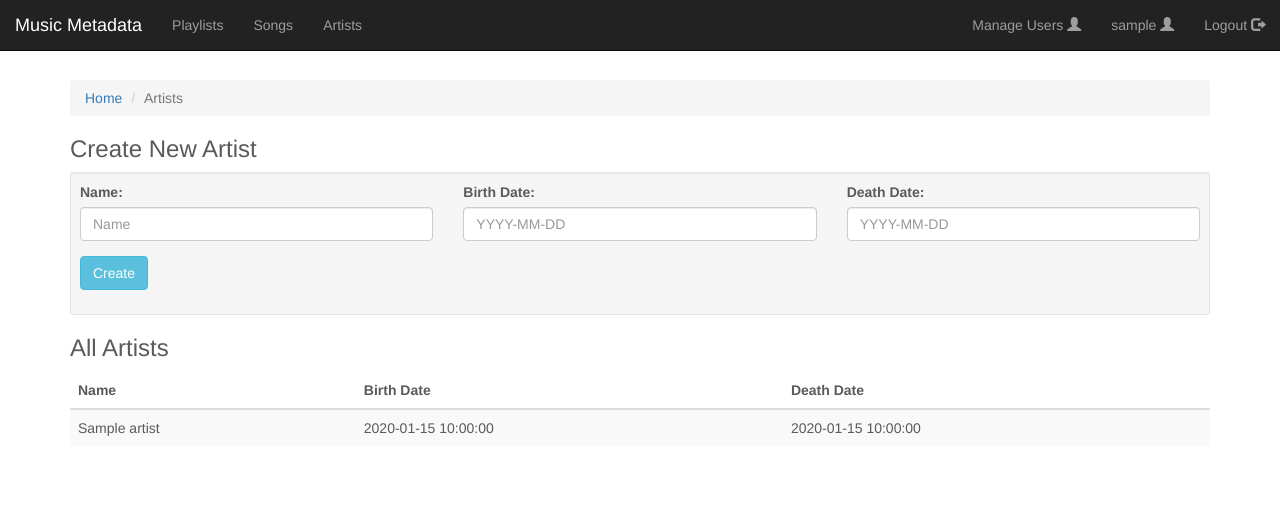
After one commit to NipunSingh/MusicMetadataDatabasesClassProject, a PHP site: page /artists.php in a window 1280 px wide. The commit adds this page. Shown: the top 505 px of the page. Run offline with PHP 8.4, Linux system fonts and the light colour scheme; the visitor is signed in with stand-in values (Sample User, id 1); tables that the repository leaves empty or names only in its code hold one stand-in row (values such as "Sample post").

Commit message:
favorite artists, artist management

```diff
--- /dev/null
+++ b/artists.php
@@ -0,0 +1,85 @@
+<?php session_start();
+    if (!isset($_SESSION['username'])) {
+        header("Location: signin.php");
+    }
+    include_once 'connection.php';
+
+    $user_q = "SELECT id, is_admin FROM `music`.`web_user` where `username`='".$_SESSION['username']."'";
+    $results = mysqli_query($conn,$user_q);
+    $user_info = mysqli_fetch_assoc($results);
+    $user_id = $user_info["id"];
+    $is_admin = $user_info["is_admin"];
+?>
+<!DOCTYPE HTML>
+<html lang="en">
+    <head>
+        <?php include 'header.php'; ?>
+        <title>Artists</title>
+    </head>
+    <body>
+        <?php include 'navbar.php'; ?>
+        <ol class="breadcrumb">
+          <li><a href="index.php">Home</a></li>
+          <li class="active">Artists</li>
+        </ol>
+        <?php if (strcmp ($is_admin, "1") == 0) { ?>
+        <h3>Create New Artist</h3>
+        <div class="col-lg-12 well well-sm">
+                <div class="row">
+                    <form id = "main-form" action="createArtist.php" method="post">
+                        <div class="col-sm-4 form-group">
+                            <label>Name:</label>
+                            <input type="text" name='name' id='name' placeholder="Name" class="form-control" required>
+                        </div>
+                        <div class="col-sm-4 form-group">
+                            <label>Birth Date:</label>
+                            <input type="text" name='birth' id='birth' placeholder="YYYY-MM-DD" class="form-control">
+                        </div>
+                        <div class="col-sm-4 form-group">
+                            <label>Death Date:</label>
+                            <input type="text" name='death' id='death' placeholder="YYYY-MM-DD" class="form-control">
+                        </div>
+                        <div class="col-sm-2 form-group">
+                            <button type="submit" class="btn btn-md btn-info">Create</button>
+                        </div>
+                    </form>
+            </div>
+        </div>
+        <?php } ?>
+        <h3>All Artists</h3>
+        <table class="table table-striped">
+            <thead>
+                <tr>
+                    <th>Name</th>
+                    <th>Birth Date</th>
+                    <th>Death Date</th>
+                </tr>
+            </thead>
+            <tbody>
+                <?php
+                    $user_q = "SELECT id FROM `music`.`web_user` where `username`='".$_SESSION['username']."'";
+                    $user_id = mysqli_query($conn,$user_q)->fetch_row()[0];
+                    $artists_q = "SELECT * FROM `music`.`artist`";
+                    $artists = $conn->query($artists_q);
+                    if ($artists->num_rows > 0) {
+                        while($row = $artists->fetch_assoc()) {
+                            echo "<tr><td>";
+                            $bdate = $row["birth_date"];
+                            if (strcmp($row["birth_date"],"0000-00-00")==0) {
+                                $bdate = "-";
+                            }
+                            $ddate = $row["death_date"];
+                            if (strcmp($row["death_date"],"0000-00-00")==0) {
+                                $ddate = "-";
+                            }
+                            echo $row["name"]."</td><td>".$bdate."</td><td>".$ddate;
+                            echo "</td></tr>";
+                        }
+                    }
+                    mysqli_close($conn);
+                ?>
+            </tbody>
+        </table>
+        <?php include 'footer.php'; ?>
+    </body>
+</html>
--- a/navbar.php
+++ b/navbar.php
@@ -26,6 +26,7 @@
             <ul class="nav navbar-nav navbar-left">
                 <li><a href="playlists.php">Playlists</a></li>
                 <li><a href="songs.php">Songs</a></li>
+                <li><a href="artists.php">Artists</a></li>
             </ul>
             <div class="nav navbar-nav navbar-right">
                 <ul class="nav navbar-nav">
--- a/searchSongs.php
+++ b/searchSongs.php
@@ -12,7 +12,7 @@ include_once 'connection.php';
 if ($_SERVER["REQUEST_METHOD"] == "POST") {
     $query = mysql_real_escape_string($_POST['vals']);
     $p_id = mysql_real_escape_string($_POST['playlist']);
-    $select_q = "SELECT `music`.`song`.id as id, `music`.`song`.name as name, `music`.`artist`.name as artist_name FROM `music`.`song` LEFT JOIN `music`.`artist` ON `music`.`song`.artist_id = `music`.`artist`.id WHERE `music`.`song`.name LIKE '".$query."%'";
+    $select_q = "SELECT `music`.`song`.id as id, `music`.`song`.name as name, `music`.`artist`.name as artist_name FROM `music`.`song` LEFT JOIN `music`.`artist` ON `music`.`song`.artist_id = `music`.`artist`.id WHERE `music`.`song`.name LIKE '%".$query."%'";
     $songs = $conn->query($select_q);
     $result = "";
     if ($songs->num_rows > 0 && strcmp("", $query) != 0) {
--- a/songs.php
+++ b/songs.php
@@ -78,18 +78,19 @@
                     <th>Artist</th>
                     <th>Genre</th>
                     <th>Length</th>
+                    <th>Popularity</th>
                 </tr>
             </thead>
             <tbody>
                 <?php
                     $user_q = "SELECT id FROM `music`.`web_user` where `username`='".$_SESSION['username']."'";
                     $user_id = mysqli_query($conn,$user_q)->fetch_row()[0];
-                    $songs_q = "SELECT `music`.`song`.name, `music`.`artist`.name as artist_name, `music`.`genre`.name as genre_name, `music`.`song`.length FROM `music`.`song` LEFT JOIN `music`.`artist` ON `music`.`artist`.id = `music`.`song`.artist_id LEFT JOIN `music`.`genre` ON `music`.`genre`.id = `music`.`song`.genre_id";
+                    $songs_q = "SELECT `music`.`song`.name, `music`.`artist`.name as artist_name, `music`.`genre`.name as genre_name, `music`.`song`.length, `music`.`song`.popularity FROM `music`.`song` LEFT JOIN `music`.`artist` ON `music`.`artist`.id = `music`.`song`.artist_id LEFT JOIN `music`.`genre` ON `music`.`genre`.id = `music`.`song`.genre_id ORDER BY `music`.`song`.popularity DESC";
                     $songs = $conn->query($songs_q);
                     if ($songs->num_rows > 0) {
                         while($row = $songs->fetch_assoc()) {
                             echo "<tr><td>";
-                            echo $row["name"]."</td><td>".$row["artist_name"]."</td><td>".$row["genre_name"]."</td><td>".$row["length"];
+                            echo $row["name"]."</td><td>".$row["artist_name"]."</td><td>".$row["genre_name"]."</td><td>".$row["length"]."</td><td>".$row["popularity"];
                             echo "</td></tr>";
                         }
                     }
```
Also changed, not shown: addArtistFavorite.php (added, +27 -0 lines), createArtist.php (added, +26 -0 lines), index.php (+44 -1 lines), searchArtists.php (added, +34 -0 lines).
